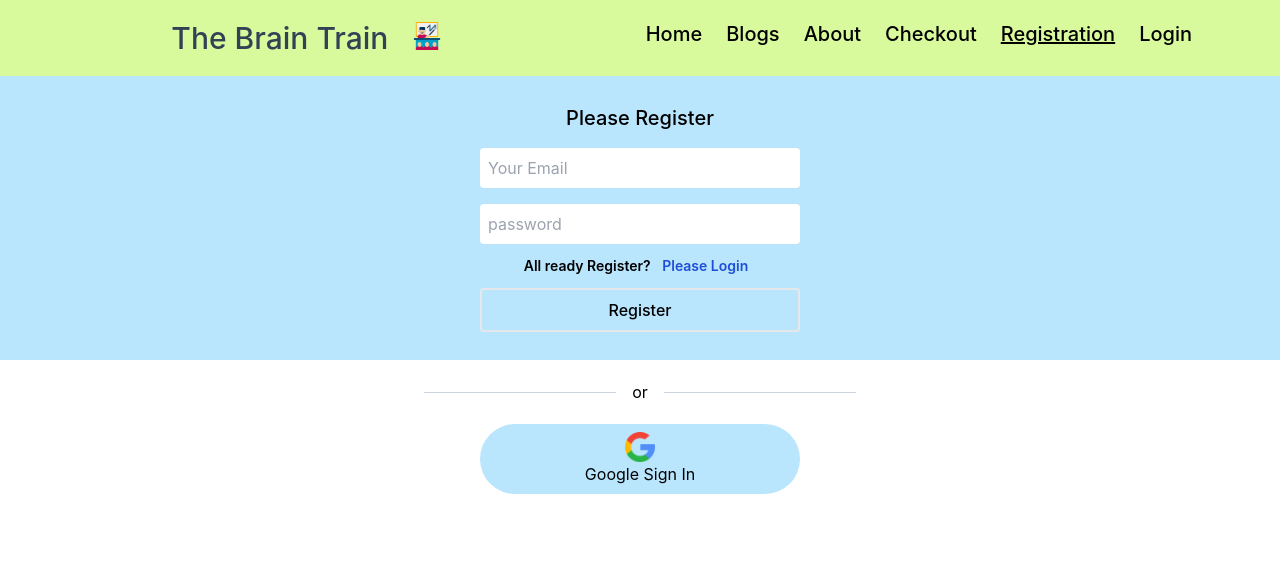
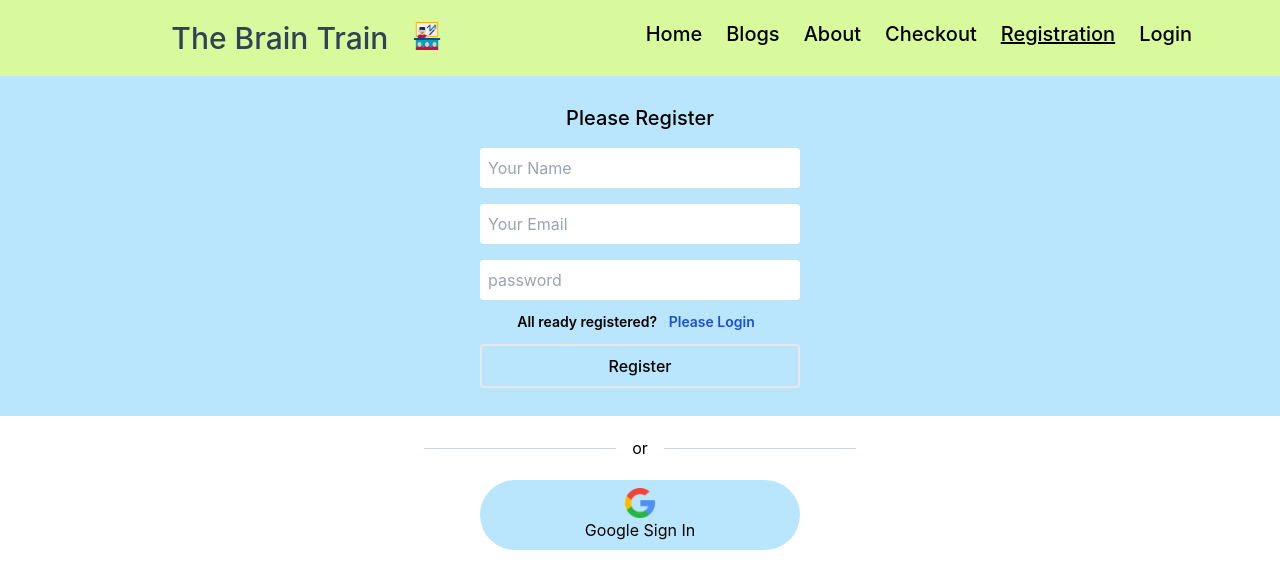
Before and after one commit to MDSHOHAG617/The-Brain-Train, a React (Create React App) app: page /registration in a window 1280 px wide. Shown: the top 588 px of the page. Built offline with nearby package versions, Linux system fonts and the light colour scheme; no server answers.

Commit message:
login  done!

```diff
--- a/src/Components/Home/Navbar.js
+++ b/src/Components/Home/Navbar.js
@@ -54,8 +54,11 @@ const Navbar = () => {
         </CustomLink>
         {user ? (
           <CustomLink className="p-3 mr-14 text-xl font-medium" to="/login">
-            <button onClick={handleSignOut} className="btn">
-              logout
+            <button
+              onClick={handleSignOut}
+              className="rounded-full px-2  font-medium hover:bg-red-400"
+            >
+              Logout
             </button>
           </CustomLink>
         ) : (
--- a/src/Components/Registration/Registration.js
+++ b/src/Components/Registration/Registration.js
@@ -3,47 +3,64 @@ import app from "../../firebase.init";
 import { useCreateUserWithEmailAndPassword } from "react-firebase-hooks/auth";
 import { getAuth } from "firebase/auth";
 import { Link, useLocation, useNavigate } from "react-router-dom";
+import invalidIcon from "../images/invalid.webp";
 import SocialLogin from "../Login/SocialLogin/SocialLogin";
+
 const Registration = () => {
+  const auth = getAuth(app);
+  const [name, setName] = useState("");
   const [email, setEmail] = useState("");
   const [password, setPassword] = useState("");
-  const auth = getAuth(app);
-  const [createUserWithEmailAndPassword, user, loading, error] =
+  const [error, setError] = useState("");
+  const [createUserWithEmailAndPassword, user, hookError] =
     useCreateUserWithEmailAndPassword(auth);
-
   const navigate = useNavigate();
   const location = useLocation();
   const from = location.state?.from?.pathname || "/";
-  if (error) {
-    return (
-      <div>
-        <p>Error: {error.message}</p>
-      </div>
-    );
-  }
-
   if (user) {
     navigate(from, { replace: true });
   }
-  if (loading) {
-    return <p>Loading...</p>;
-  }
+  const handleEmail = (event) => {
+    const emailRegex = /\S+@\S+\.\S+/;
+    const validEmail = emailRegex.test(event.target.value);
+    if (validEmail) {
+      setEmail(event.target.value);
+      setError("");
+    } else {
+      setError("invalid Email !");
+    }
+  };
 
-  const handleEmail = (event) => {
-    setEmail(event.target.value);
+  const handlePassword = (event) => {
+    const passwordRegex = /(?=.*?[#?!@$%^&*-])/;
+    const validPassword = passwordRegex.test(event.target.value);
+    if (validPassword) {
+      setPassword(event.target.value);
+      setError("");
+    } else {
+      setError("At least one special character");
+    }
   };
-  const handlePassword = (event) => {
-    setPassword(event.target.value);
-  };
-  const handleLoginBtn = (event) => {
+  const handleLogIn = (event) => {
     event.preventDefault();
     createUserWithEmailAndPassword(email, password);
+    setName(event.target.value);
   };
 
   return (
     <div className="">
-      <form className="bg-sky-200 p-5">
+      <form onSubmit={handleLogIn} className="bg-sky-200 p-5">
         <h1 className="text-xl font-medium p-2">Please Register</h1>
+
+        <input
+          className="rounded border-none p-2 m-2 w-80"
+          required
+          type="text"
+          name="name"
+          id=""
+          placeholder="Your Name"
+        />
+        <br />
         <input
           className="rounded border-none p-2 m-2 w-80"
           onChange={handleEmail}
@@ -65,18 +82,27 @@ const Registration = () => {
         />
         <br />
         <p className="p-1 font-semibold text-sm ">
-          All ready Register?{" "}
+          All ready registered?{" "}
           <Link to="/login" className="p-2 text-blue-700 hover:text-red-600">
             Please Login
           </Link>{" "}
         </p>
 
-        <button
-          onClick={handleLoginBtn}
-          className="rounded border-2 p-2 font-medium m-2 w-80 hover:bg-white hover:text-blue-600"
-        >
+        <button className="rounded border-2 p-2 font-medium m-2 w-80 hover:bg-white hover:text-blue-600">
           Register
         </button>
+
+        {error && (
+          <div>
+            <img className="w-8 mx-auto m-1" src={invalidIcon} alt="" />
+            <p className="text-red-500  font-bold">{error}</p>
+          </div>
+        )}
+        {hookError && (
+          <div>
+            <p className="text-red-500  font-bold">{hookError?.message}</p>
+          </div>
+        )}
       </form>
       <SocialLogin></SocialLogin>
     </div>
```
